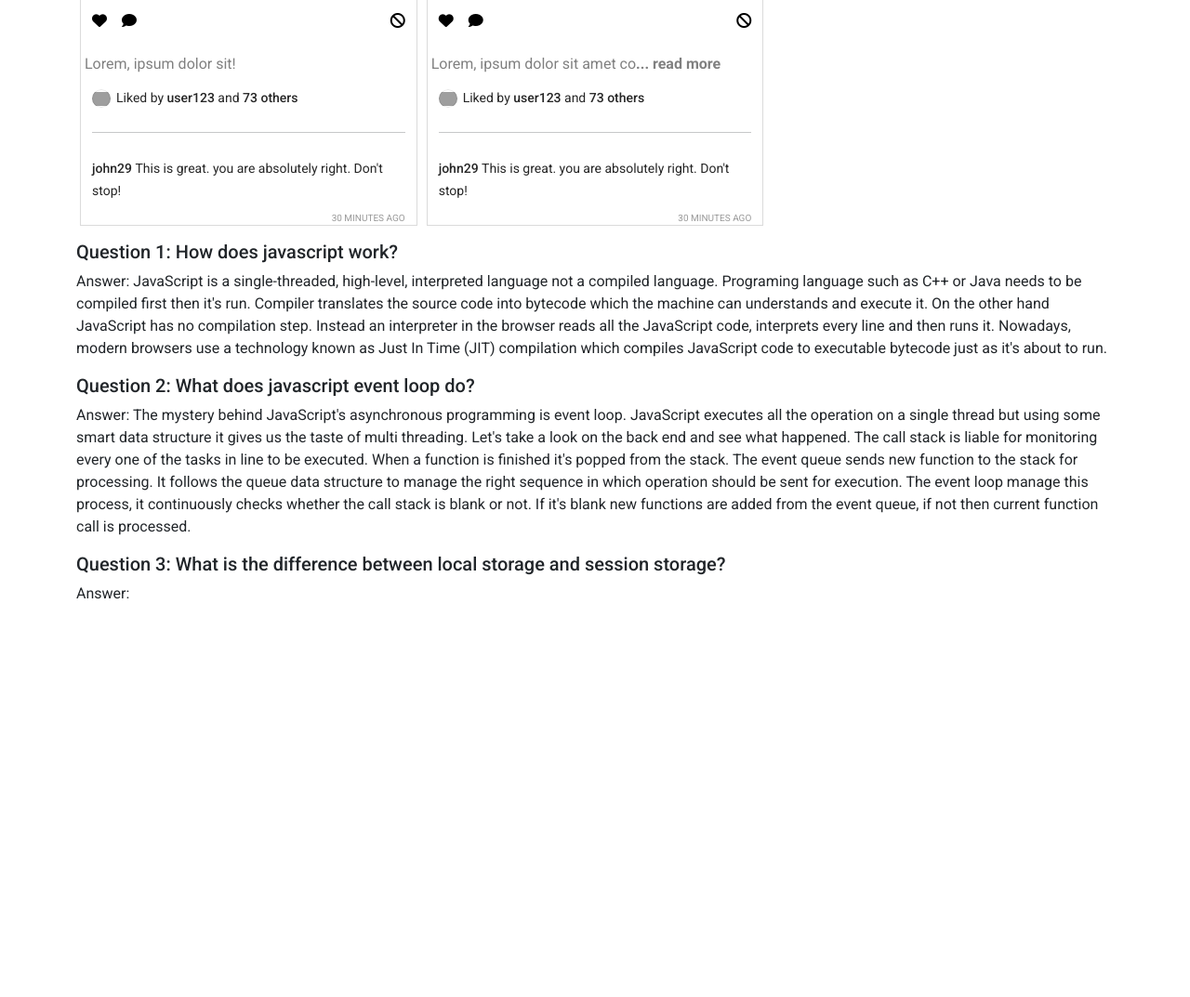
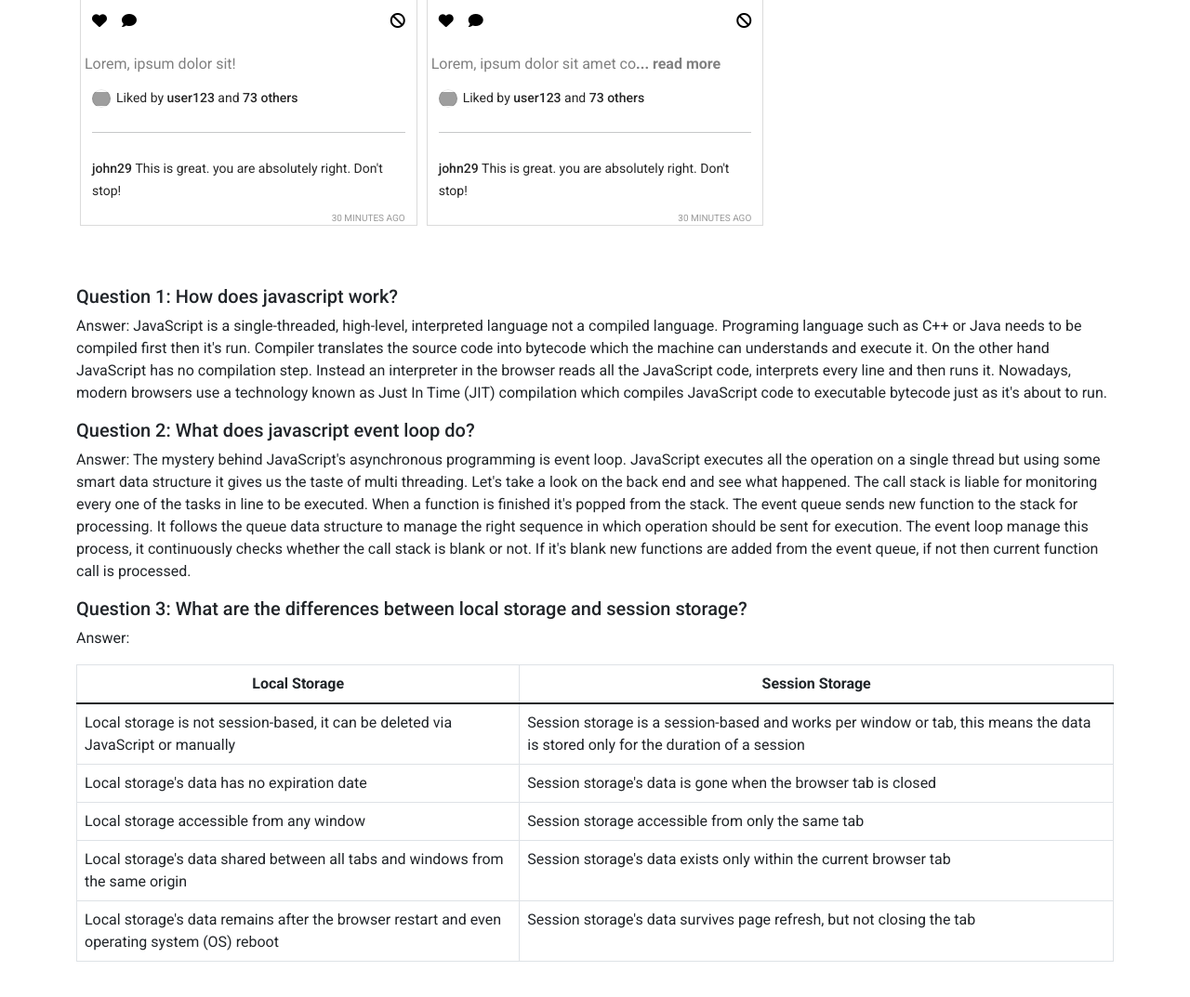
Before and after one commit to toufiqul-hasan/insta-shohor, a plain HTML site: page index.html in a window 1280 px wide. Shown: the part 1289-2362 px from the top of the page at 93% size. Before the commit the page ends 1956 px from the top, so only its background shows below. Drawn offline with nearby package versions, Linux system fonts and the light colour scheme; grey boxes are pictures that could not be loaded.

Commit message:
que3 ans added

```diff
--- a/index.html
+++ b/index.html
@@ -60,13 +60,43 @@
                 <h1>Reported posts</h1>
             </div>
         </main>
-        <section class="container">
+        <section class="container mt-5">
             <h5>Question 1: How does javascript work?</h5>
             <p>Answer: JavaScript is a single-threaded, high-level, interpreted language not a compiled language. Programing language such as C++ or Java needs to be compiled first then it's run. Compiler translates the source code into bytecode which the machine can understands and execute it. On the other hand JavaScript has no compilation step. Instead an interpreter in the browser reads all the JavaScript code, interprets every line and then runs it. Nowadays, modern browsers use a technology known as Just In Time (JIT) compilation which compiles JavaScript code to executable bytecode just as it's about to run.</p>
             <h5>Question 2: What does javascript event loop do?</h5>
             <p>Answer: The mystery behind JavaScript's asynchronous programming is event loop. JavaScript executes all the operation on a single thread but using some smart data structure it gives us the taste of multi threading. Let's take a look on the back end and see what happened. The call stack is liable for monitoring every one of the tasks in line to be executed. When a function is finished it's popped from the stack. The event queue sends new function to the stack for processing. It follows the queue data structure to manage the right sequence in which operation should be sent for execution. The event loop manage this process, it continuously checks whether the call stack is blank or not. If it's blank new functions are added from the event queue, if not then current function call is processed.</p>
-            <h5>Question 3: What is the difference between local storage and session storage?</h5>
+            <h5>Question 3: What are the differences between local storage and session storage?</h5>
             <p>Answer: </p>
+            <table class="table table-bordered mb-5">
+                <thead>
+                  <tr>
+                    <th scope="col" class="text-center">Local Storage</th>
+                    <th scope="col" class="text-center">Session Storage</th>
+                  </tr>
+                </thead>
+                <tbody>
+                  <tr>
+                    <td>Local storage is not session-based, it can be deleted via JavaScript or manually</td>
+                    <td>Session storage is a session-based and works per window or tab, this means the data is stored only for the duration of a session</td>
+                  </tr>
+                  <tr>
+                    <td>Local storage's data has no expiration date</td>
+                    <td>Session storage's data is gone when the browser tab is closed</td>
+                  </tr>
+                  <tr>
+                    <td>Local storage accessible from any window</td>
+                    <td>Session storage accessible from only the same tab</td>
+                  </tr>
+                  <tr>
+                    <td>Local storage's data shared between all tabs and windows from the same origin</td>
+                    <td>Session storage's data exists only within the current browser tab</td>
+                  </tr>
+                  <tr>
+                    <td>Local storage's data remains after the browser restart and even operating system (OS) reboot</td>
+                    <td>Session storage's data survives page refresh, but not closing the tab</td>
+                  </tr>
+                </tbody>
+              </table>
         </section>
         <footer></footer>
 
```
